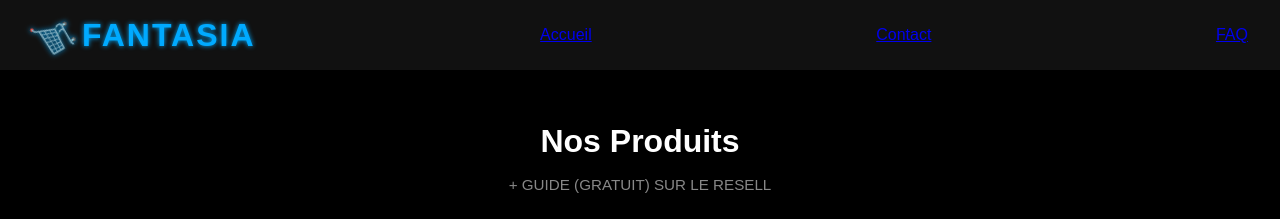
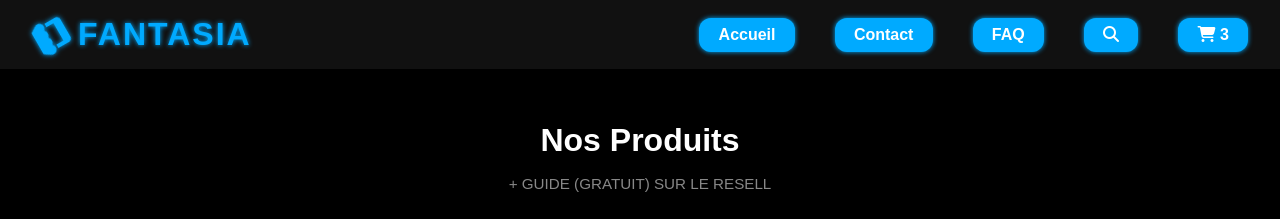
Before and after one commit to Fantasia00/fantasiawebsite, a plain HTML site: page index.html in a window 1280 px wide. Shown: the top 219 px of the page. Drawn offline with Linux system fonts and the light colour scheme.

Commit message:
Update index.html

```diff
--- a/index.html
+++ b/index.html
@@ -5,16 +5,23 @@
   <meta name="viewport" content="width=device-width, initial-scale=1.0" />
   <title>Fantasia</title>
   <link rel="stylesheet" href="styles.css" />
+  <link rel="stylesheet" href="https://cdnjs.cloudflare.com/ajax/libs/font-awesome/6.4.0/css/all.min.css" />
 </head>
 <body>
   <header>
     <div class="logo">
-  <span class="icon"> 🛒</span>
-  Fantasia
-</div>
-     <a href="#">Accueil</a>
+      <i class="fas fa-store icon"></i>
+      Fantasia
+    </div>
+    <nav>
+      <a href="#">Accueil</a>
       <a href="#">Contact</a>
       <a href="#">FAQ</a>
+      <a href="#"><i class="fas fa-search"></i></a>
+      <a href="#" class="cart-link">
+        <i class="fas fa-shopping-cart"></i>
+        <span class="cart-count">3</span>
+      </a>
     </nav>
   </header>
 
```
